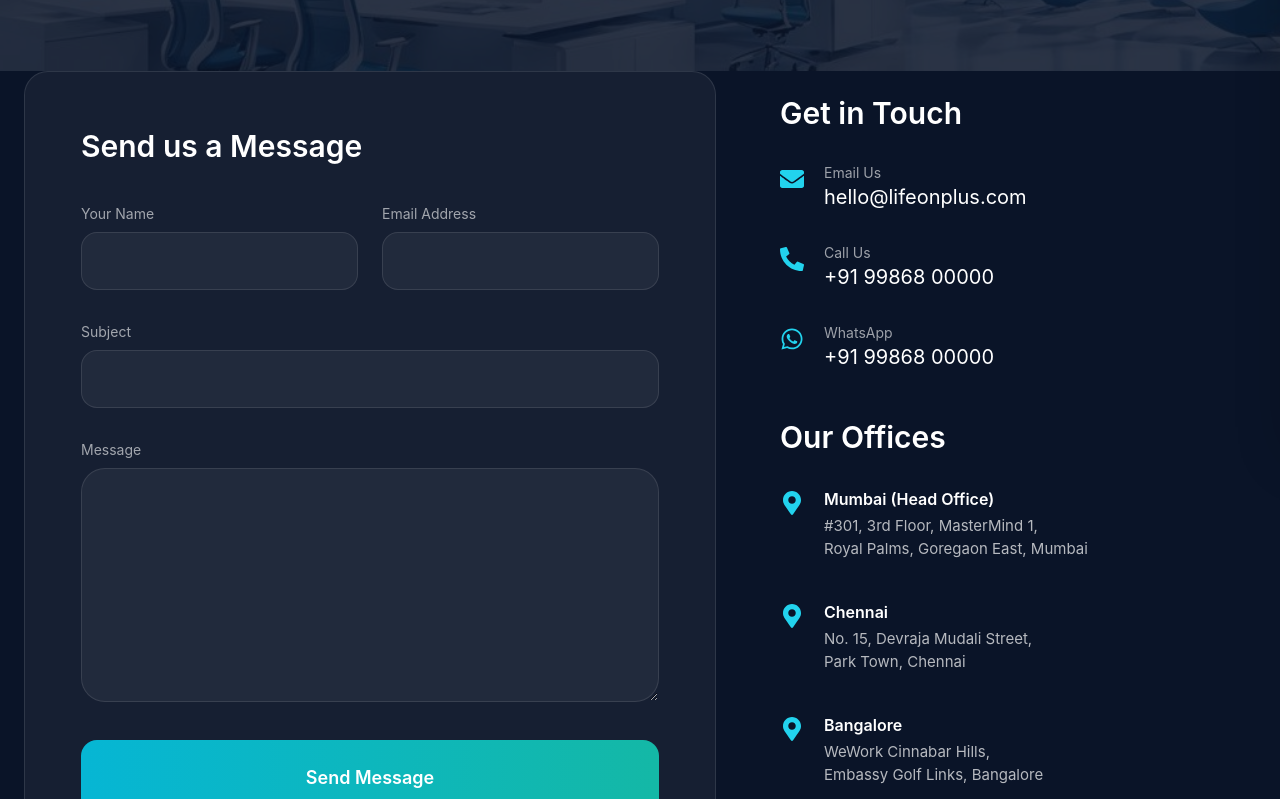
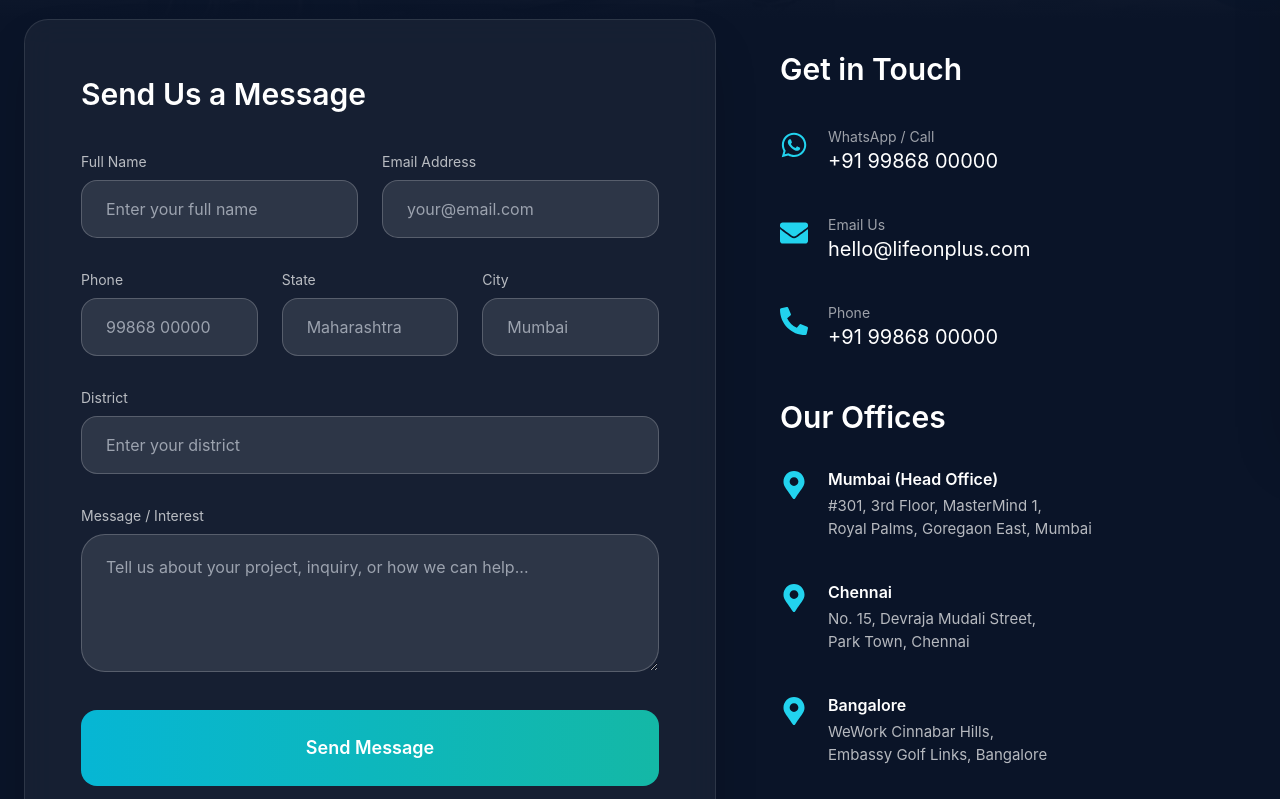
Before and after one commit to jadhavshubham1402/Software, a React (Create React App) app: page /contact in a window 1280 px wide. Shown: the part 361-1160 px from the top of the page. Built offline with nearby package versions, Linux system fonts and the light colour scheme.

Commit message:
changes are done

```diff
--- a/package.json
+++ b/package.json
@@ -10,6 +10,7 @@
     "aos": "^2.3.4",
     "axios": "^1.18.1",
     "clsx": "^2.1.1",
+    "formik": "^2.4.9",
     "framer-motion": "^12.42.2",
     "postcss": "^8.5.3",
     "react": "^19.2.7",
@@ -21,10 +22,12 @@
     "react-router-dom": "^7.18.1",
     "react-scripts": "5.0.1",
     "react-scroll": "^1.9.3",
+    "react-toastify": "^11.1.0",
     "swiper": "^14.0.5",
     "tailwind-scrollbar": "^3.1.0",
     "tailwindcss": "^3.4.17",
-    "web-vitals": "^2.1.4"
+    "web-vitals": "^2.1.4",
+    "yup": "^1.7.1"
   },
   "scripts": {
     "start": "react-scripts start",
--- a/src/pages/Contact.js
+++ b/src/pages/Contact.js
@@ -1,52 +1,91 @@
-import React, { useState } from "react";
+import React from "react";
 import { motion } from "framer-motion";
+import axios from "axios";
+import { Formik, Form, Field, ErrorMessage } from "formik";
+import * as Yup from "yup";
+import { toast } from "react-toastify";
 import {
   FaPhoneAlt,
   FaEnvelope,
+  FaWhatsapp,
   FaMapMarkerAlt,
-  FaWhatsapp,
 } from "react-icons/fa";
 
+const validationSchema = Yup.object({
+  name: Yup.string()
+    .min(2, "Name must be at least 2 characters")
+    .required("Name is required"),
+  email: Yup.string()
+    .email("Invalid email address")
+    .required("Email is required"),
+  phone: Yup.string()
+    .matches(/^[0-9]{10}$/, "Phone number must be 10 digits")
+    .required("Phone number is required"),
+  state: Yup.string()
+    .min(2, "State must be at least 2 characters")
+    .required("State is required"),
+  district: Yup.string()
+    .min(2, "District must be at least 2 characters")
+    .required("District is required"),
+  city: Yup.string()
+    .min(2, "City must be at least 2 characters")
+    .required("City is required"),
+  message: Yup.string()
+    .min(10, "Message must be at least 10 characters")
+    .required("Please tell us how we can help you"),
+});
+
 const Contact = () => {
-  const [formData, setFormData] = useState({
+  const initialValues = {
     name: "",
     email: "",
-    subject: "",
+    phone: "",
+    state: "",
+    district: "",
+    city: "",
     message: "",
-  });
-
-  const handleChange = (e) => {
-    setFormData({
-      ...formData,
-      [e.target.name]: e.target.value,
-    });
   };
 
-  const handleSubmit = (e) => {
-    e.preventDefault();
-    alert(
+  const handleSubmit = async (values, { setSubmitting, resetForm }) => {
+    try {
+      await axios.post("https://lifeonplus.in/api/contactForm", values);
+      toast.success(
         "Thank you! Your message has been received. We'll get back to you soon.",
+        {
+          position: "top-right",
+          autoClose: 4000,
+        },
       );
-    setFormData({ name: "", email: "", subject: "", message: "" });
+      resetForm();
+    } catch (error) {
+      console.error("Form submission error:", error);
+      toast.error("Something went wrong. Please try again.");
+    } finally {
+      setSubmitting(false);
+    }
   };
 
   return (
     <div className="bg-[#0A1428] text-white min-h-screen">
-      {/* Hero */}
-      <section className="relative pt-32 pb-24 text-center overflow-hidden">
+      {/* Hero Section */}
+      <section className="relative pt-32 pb-20 text-center overflow-hidden">
         <div
           className="absolute inset-0 bg-cover bg-center opacity-70"
           style={{ backgroundImage: "url('/images/contact1.jpg')" }}
         />
-        <div className="absolute inset-0 bg-[#0A1428]/80" />
+        <div className="absolute inset-0 bg-gradient-to-b from-[#0A1428]/90 via-[#0A1428]/80 to-[#0A1428]" />
 
-        <div className="max-w-3xl mx-auto px-6 relative z-10">
-          <h1 className="text-6xl font-bold mb-6">
-            Let's Build Something <span className="text-cyan-400">Great</span>
-          </h1>
-          <p className="text-2xl text-white/70 max-w-2xl mx-auto">
-            Have a project in mind? We're here to help turn your vision into
-            reality.
+        <div className="max-w-4xl mx-auto px-6 relative z-10">
+          <motion.h1
+            initial={{ opacity: 0, y: 30 }}
+            animate={{ opacity: 1, y: 0 }}
+            className="text-5xl md:text-6xl font-bold mb-6 leading-tight"
+          >
+            Let's Build a{" "}
+            <span className="text-cyan-400">Healthier Future</span> Together
+          </motion.h1>
+          <p className="text-xl text-white/80 max-w-2xl mx-auto">
+            Have questions or a project in mind? Our team is ready to help you.
           </p>
         </div>
       </section>
@@ -55,90 +94,179 @@ const Contact = () => {
         <div className="grid lg:grid-cols-12 gap-16">
           {/* Contact Form */}
           <div className="lg:col-span-7">
-            <div className="bg-white/5 border border-white/10 rounded-3xl p-10 md:p-14">
-              <h2 className="text-3xl font-semibold mb-10">
-                Send us a Message
+            <div className="bg-white/5 border border-white/10 backdrop-blur-lg rounded-3xl p-10 md:p-14 shadow-2xl">
+              <h2 className="text-3xl font-semibold mb-10 text-white">
+                Send Us a Message
               </h2>
 
-              <form onSubmit={handleSubmit} className="space-y-8">
+              <Formik
+                initialValues={initialValues}
+                validationSchema={validationSchema}
+                onSubmit={handleSubmit}
+              >
+                {({ isSubmitting }) => (
+                  <Form className="space-y-8">
                     <div className="grid md:grid-cols-2 gap-6">
                       <div>
-                    <label className="block text-sm text-white/60 mb-2">
-                      Your Name
+                        <label className="block text-sm text-white/70 mb-2">
+                          Full Name
                         </label>
-                    <input
+                        <Field
                           type="text"
                           name="name"
-                      value={formData.name}
-                      onChange={handleChange}
-                      required
-                      className="w-full bg-white/5 border border-white/10 focus:border-cyan-400 rounded-2xl px-6 py-4 outline-none transition"
+                          className="w-full bg-white/10 border border-white/20 focus:border-cyan-400 rounded-2xl px-6 py-4 outline-none transition"
+                          placeholder="Enter your full name"
+                        />
+                        <ErrorMessage
+                          name="name"
+                          component="div"
+                          className="text-red-400 text-sm mt-1"
+                        />
+                      </div>
+
+                      <div>
+                        <label className="block text-sm text-white/70 mb-2">
+                          Email Address
+                        </label>
+                        <Field
+                          type="email"
+                          name="email"
+                          className="w-full bg-white/10 border border-white/20 focus:border-cyan-400 rounded-2xl px-6 py-4 outline-none transition"
+                          placeholder="your@email.com"
+                        />
+                        <ErrorMessage
+                          name="email"
+                          component="div"
+                          className="text-red-400 text-sm mt-1"
+                        />
+                      </div>
+                    </div>
+
+                    <div className="grid md:grid-cols-3 gap-6">
+                      <div className="md:col-span-1">
+                        <label className="block text-sm text-white/70 mb-2">
+                          Phone
+                        </label>
+                        <Field
+                          type="tel"
+                          name="phone"
+                          className="w-full bg-white/10 border border-white/20 focus:border-cyan-400 rounded-2xl px-6 py-4 outline-none transition"
+                          placeholder="99868 00000"
+                        />
+                        <ErrorMessage
+                          name="phone"
+                          component="div"
+                          className="text-red-400 text-sm mt-1"
                         />
                       </div>
                       <div>
-                    <label className="block text-sm text-white/60 mb-2">
-                      Email Address
+                        <label className="block text-sm text-white/70 mb-2">
+                          State
                         </label>
-                    <input
-                      type="email"
-                      name="email"
-                      value={formData.email}
-                      onChange={handleChange}
-                      required
-                      className="w-full bg-white/5 border border-white/10 focus:border-cyan-400 rounded-2xl px-6 py-4 outline-none transition"
+                        <Field
+                          type="text"
+                          name="state"
+                          className="w-full bg-white/10 border border-white/20 focus:border-cyan-400 rounded-2xl px-6 py-4 outline-none transition"
+                          placeholder="Maharashtra"
+                        />
+                        <ErrorMessage
+                          name="state"
+                          component="div"
+                          className="text-red-400 text-sm mt-1"
+                        />
+                      </div>
+                      <div>
+                        <label className="block text-sm text-white/70 mb-2">
+                          City
+                        </label>
+                        <Field
+                          type="text"
+                          name="city"
+                          className="w-full bg-white/10 border border-white/20 focus:border-cyan-400 rounded-2xl px-6 py-4 outline-none transition"
+                          placeholder="Mumbai"
+                        />
+                        <ErrorMessage
+                          name="city"
+                          component="div"
+                          className="text-red-400 text-sm mt-1"
                         />
                       </div>
                     </div>
 
                     <div>
-                  <label className="block text-sm text-white/60 mb-2">
-                    Subject
+                      <label className="block text-sm text-white/70 mb-2">
+                        District
                       </label>
-                  <input
+                      <Field
                         type="text"
-                    name="subject"
-                    value={formData.subject}
-                    onChange={handleChange}
-                    required
-                    className="w-full bg-white/5 border border-white/10 focus:border-cyan-400 rounded-2xl px-6 py-4 outline-none transition"
+                        name="district"
+                        className="w-full bg-white/10 border border-white/20 focus:border-cyan-400 rounded-2xl px-6 py-4 outline-none transition"
+                        placeholder="Enter your district"
+                      />
+                      <ErrorMessage
+                        name="district"
+                        component="div"
+                        className="text-red-400 text-sm mt-1"
                       />
                     </div>
 
                     <div>
-                  <label className="block text-sm text-white/60 mb-2">
-                    Message
+                      <label className="block text-sm text-white/70 mb-2">
+                        Message / Interest
                       </label>
-                  <textarea
+                      <Field
+                        as="textarea"
                         name="message"
-                    value={formData.message}
-                    onChange={handleChange}
-                    required
-                    rows={8}
-                    className="w-full bg-white/5 border border-white/10 focus:border-cyan-400 rounded-3xl px-6 py-5 outline-none resize-y transition"
+                        rows={4}
+                        className="w-full bg-white/10 border border-white/20 focus:border-cyan-400 rounded-3xl px-6 py-5 outline-none resize-y transition"
+                        placeholder="Tell us about your project, inquiry, or how we can help..."
+                      />
+                      <ErrorMessage
+                        name="message"
+                        component="div"
+                        className="text-red-400 text-sm mt-1"
                       />
                     </div>
 
                     <motion.button
                       type="submit"
+                      disabled={isSubmitting}
                       whileHover={{ scale: 1.02 }}
                       whileTap={{ scale: 0.98 }}
-                  className="w-full bg-gradient-to-r from-cyan-500 to-teal-500 hover:brightness-110 py-6 rounded-2xl font-semibold text-lg transition-all"
+                      className="w-full bg-gradient-to-r from-cyan-500 to-teal-500 hover:brightness-110 py-6 rounded-2xl font-semibold text-lg transition-all disabled:opacity-70"
                     >
-                  Send Message
+                      {isSubmitting ? "Submitting..." : "Send Message"}
                     </motion.button>
-              </form>
+                  </Form>
+                )}
+              </Formik>
             </div>
           </div>
 
           {/* Contact Information */}
-          <div className="lg:col-span-5 space-y-12 pt-6">
+          <div className="lg:col-span-5 space-y-12 pt-8">
             <div>
-              <h3 className="text-3xl font-semibold mb-8">Get in Touch</h3>
+              <h3 className="text-3xl font-semibold mb-10">Get in Touch</h3>
 
-              <div className="space-y-8">
+              <div className="space-y-10">
                 <div className="flex gap-5">
-                  <div className="mt-1 text-cyan-400">
-                    <FaEnvelope size={24} />
+                  <div className="text-cyan-400 mt-1">
+                    <FaWhatsapp size={28} />
+                  </div>
+                  <div>
+                    <p className="text-white/60 text-sm">WhatsApp / Call</p>
+                    <a
+                      href="https://wa.me/919988680000"
+                      className="text-xl hover:text-cyan-400 transition"
+                    >
+                      +91 99868 00000
+                    </a>
+                  </div>
+                </div>
+
+                <div className="flex gap-5">
+                  <div className="text-cyan-400 mt-1">
+                    <FaEnvelope size={28} />
                   </div>
                   <div>
                     <p className="text-white/60 text-sm">Email Us</p>
@@ -152,28 +280,13 @@ const Contact = () => {
                 </div>
 
                 <div className="flex gap-5">
-                  <div className="mt-1 text-cyan-400">
-                    <FaPhoneAlt size={24} />
+                  <div className="text-cyan-400 mt-1">
+                    <FaPhoneAlt size={28} />
                   </div>
                   <div>
-                    <p className="text-white/60 text-sm">Call Us</p>
+                    <p className="text-white/60 text-sm">Phone</p>
                     <a
                       href="tel:+919988680000"
-                      className="text-xl hover:text-cyan-400 transition"
-                    >
-                      +91 99868 00000
-                    </a>
-                  </div>
-                </div>
-
-                <div className="flex gap-5">
-                  <div className="mt-1 text-cyan-400">
-                    <FaWhatsapp size={24} />
-                  </div>
-                  <div>
-                    <p className="text-white/60 text-sm">WhatsApp</p>
-                    <a
-                      href="https://wa.me/919988680000"
                       className="text-xl hover:text-cyan-400 transition"
                     >
                       +91 99868 00000
@@ -187,49 +300,37 @@ const Contact = () => {
             <div>
               <h3 className="text-3xl font-semibold mb-8">Our Offices</h3>
               <div className="space-y-10">
-                <div className="flex gap-5">
-                  <div className="mt-1 text-cyan-400">
-                    <FaMapMarkerAlt size={24} />
+                {[
+                  {
+                    city: "Mumbai (Head Office)",
+                    address:
+                      "#301, 3rd Floor, MasterMind 1,\nRoyal Palms, Goregaon East, Mumbai",
+                  },
+                  {
+                    city: "Chennai",
+                    address:
+                      "No. 15, Devraja Mudali Street,\nPark Town, Chennai",
+                  },
+                  {
+                    city: "Bangalore",
+                    address:
+                      "WeWork Cinnabar Hills,\nEmbassy Golf Links, Bangalore",
+                  },
+                ].map((office, idx) => (
+                  <div key={idx} className="flex gap-5">
+                    <div className="text-cyan-400 mt-1">
+                      <FaMapMarkerAlt size={28} />
                     </div>
                     <div>
                       <p className="font-semibold text-white mb-1">
-                      Mumbai (Head Office)
+                        {office.city}
                       </p>
-                    <p className="text-white/70 text-[15px]">
-                      #301, 3rd Floor, MasterMind 1,
-                      <br />
-                      Royal Palms, Goregaon East, Mumbai
+                      <p className="text-white/70 text-[15px] whitespace-pre-line">
+                        {office.address}
                       </p>
                     </div>
                   </div>
-
-                <div className="flex gap-5">
-                  <div className="mt-1 text-cyan-400">
-                    <FaMapMarkerAlt size={24} />
-                  </div>
-                  <div>
-                    <p className="font-semibold text-white mb-1">Chennai</p>
-                    <p className="text-white/70 text-[15px]">
-                      No. 15, Devraja Mudali Street,
-                      <br />
-                      Park Town, Chennai
-                    </p>
-                  </div>
-                </div>
-
-                <div className="flex gap-5">
-                  <div className="mt-1 text-cyan-400">
-                    <FaMapMarkerAlt size={24} />
-                  </div>
-                  <div>
-                    <p className="font-semibold text-white mb-1">Bangalore</p>
-                    <p className="text-white/70 text-[15px]">
-                      WeWork Cinnabar Hills,
-                      <br />
-                      Embassy Golf Links, Bangalore
-                    </p>
-                  </div>
-                </div>
+                ))}
               </div>
             </div>
           </div>
```
Also changed, not shown: 1 other file (tests, documents, lock files or other folders). Lines whose indentation alone changed are shown as unchanged.
